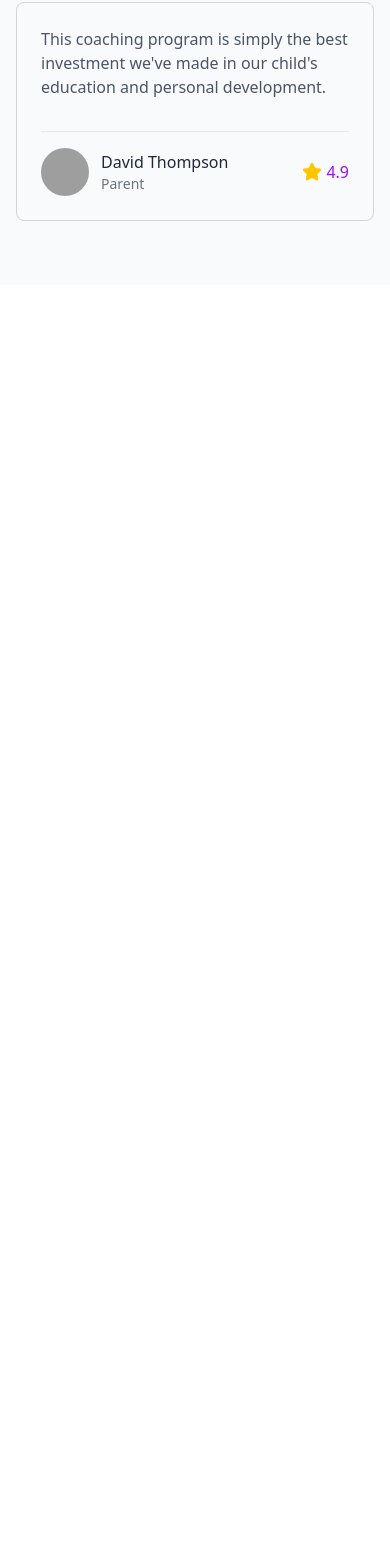
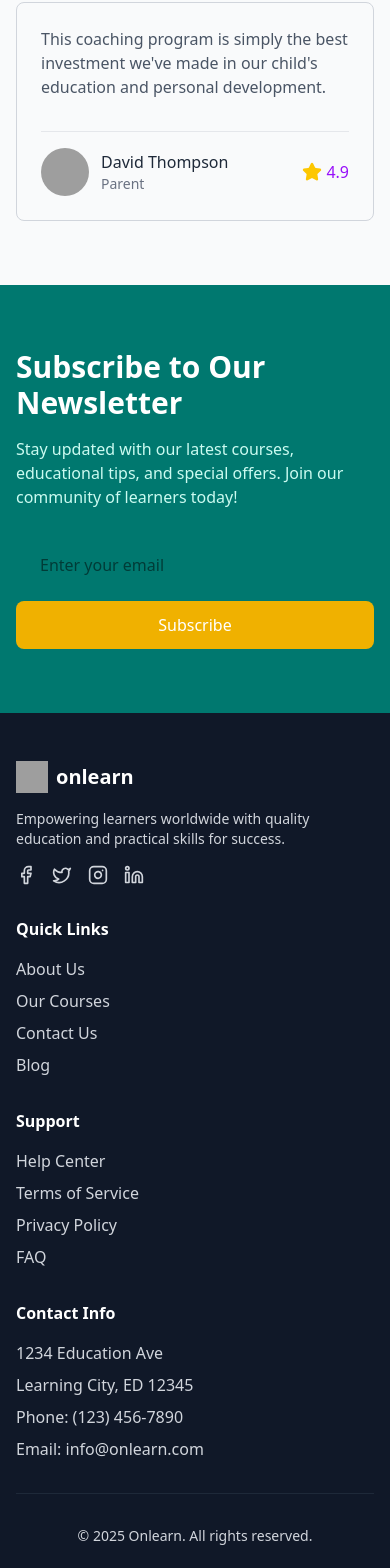
Before and after one commit to rsjrcat/bms, a React (Vite) app: page / in a window 390 px wide. Shown: the part 5872-7440 px from the top of the page. Before the commit the page ends 6157 px from the top, so only its background shows below. Built offline with nearby package versions, Linux system fonts and the light colour scheme; grey boxes are pictures that could not be loaded.

Commit message:
Add Newsletter and Footer Components

```diff
--- a/src/App.jsx
+++ b/src/App.jsx
@@ -1,4 +1,6 @@
 import Navbar from "./components/layout/Navbar";
+import Newsletter from "./components/layout/Newsletter";
+import Footer from "./components/layout/Footer";
 import FoundationalSkillsSection from "./pages/home/Certificates";
 import HeroSection from "./pages/home/HeroSection";
 import PopularCourses from "./pages/home/PopularCourses";
@@ -12,6 +14,8 @@ export default function App() {
       <PopularCourses />
       <FoundationalSkillsSection />
       <CoachingTestimonials />
-      </div>
+      <Newsletter />
+      <Footer />
+    </div>
   );
 }
--- /dev/null
+++ b/src/components/layout/Footer.jsx
@@ -0,0 +1,77 @@
+import React from 'react';
+import { Facebook, Twitter, Instagram, Linkedin } from 'lucide-react';
+
+const Footer = () => {
+  return (
+    <footer className="bg-gray-900 text-gray-300">
+      <div className="max-w-7xl mx-auto px-4 py-12">
+        <div className="grid grid-cols-1 md:grid-cols-2 lg:grid-cols-4 gap-8">
+          {/* Company Info */}
+          <div>
+            <div className="flex items-center mb-4">
+              <img src="https://s3u.tmimgcdn.com/u37752224/40b6d70b252d68b7bf449eb2804a627c.gif" alt="Onlearn Logo" className="h-8 w-8" />
+              <span className="ml-2 text-xl font-semibold text-white">onlearn</span>
+            </div>
+            <p className="text-sm mb-4">
+              Empowering learners worldwide with quality education and practical skills for success.
+            </p>
+            <div className="flex space-x-4">
+              <a href="#" className="hover:text-white transition-colors">
+                <Facebook size={20} />
+              </a>
+              <a href="#" className="hover:text-white transition-colors">
+                <Twitter size={20} />
+              </a>
+              <a href="#" className="hover:text-white transition-colors">
+                <Instagram size={20} />
+              </a>
+              <a href="#" className="hover:text-white transition-colors">
+                <Linkedin size={20} />
+              </a>
+            </div>
+          </div>
+
+          {/* Quick Links */}
+          <div>
+            <h3 className="text-white font-semibold mb-4">Quick Links</h3>
+            <ul className="space-y-2">
+              <li><a href="/about" className="hover:text-white transition-colors">About Us</a></li>
+              <li><a href="/courses" className="hover:text-white transition-colors">Our Courses</a></li>
+              <li><a href="/contact" className="hover:text-white transition-colors">Contact Us</a></li>
+              <li><a href="/blog" className="hover:text-white transition-colors">Blog</a></li>
+            </ul>
+          </div>
+
+          {/* Support */}
+          <div>
+            <h3 className="text-white font-semibold mb-4">Support</h3>
+            <ul className="space-y-2">
+              <li><a href="/help" className="hover:text-white transition-colors">Help Center</a></li>
+              <li><a href="/terms" className="hover:text-white transition-colors">Terms of Service</a></li>
+              <li><a href="/privacy" className="hover:text-white transition-colors">Privacy Policy</a></li>
+              <li><a href="/faq" className="hover:text-white transition-colors">FAQ</a></li>
+            </ul>
+          </div>
+
+          {/* Contact Info */}
+          <div>
+            <h3 className="text-white font-semibold mb-4">Contact Info</h3>
+            <ul className="space-y-2">
+              <li>1234 Education Ave</li>
+              <li>Learning City, ED 12345</li>
+              <li>Phone: (123) 456-7890</li>
+              <li>Email: info@onlearn.com</li>
+            </ul>
+          </div>
+        </div>
+
+        {/* Bottom Bar */}
+        <div className="border-t border-gray-800 mt-8 pt-8 text-sm text-center">
+          <p>&copy; {new Date().getFullYear()} Onlearn. All rights reserved.</p>
+        </div>
+      </div>
+    </footer>
+  );
+};
+
+export default Footer;
--- /dev/null
+++ b/src/components/layout/Newsletter.jsx
@@ -0,0 +1,49 @@
+import React, { useState } from 'react';
+
+const Newsletter = () => {
+  const [email, setEmail] = useState('');
+
+  const handleSubmit = (e) => {
+    e.preventDefault();
+    // Handle newsletter subscription
+    console.log('Subscribing email:', email);
+    setEmail('');
+  };
+
+  return (
+    <section className="bg-teal-700 py-16">
+      <div className="max-w-7xl mx-auto px-4">
+        <div className="flex flex-col md:flex-row items-center justify-between gap-8">
+          <div className="text-white max-w-2xl">
+            <h2 className="text-3xl font-bold mb-4">Subscribe to Our Newsletter</h2>
+            <p className="text-teal-100">
+              Stay updated with our latest courses, educational tips, and special offers.
+              Join our community of learners today!
+            </p>
+          </div>
+
+          <form onSubmit={handleSubmit} className="w-full md:w-auto">
+            <div className="flex flex-col sm:flex-row gap-3">
+              <input
+                type="email"
+                value={email}
+                onChange={(e) => setEmail(e.target.value)}
+                placeholder="Enter your email"
+                className="px-6 py-3 rounded-lg w-full sm:w-80"
+                required
+              />
+              <button
+                type="submit"
+                className="bg-yellow-500 hover:bg-yellow-600 text-white font-medium px-8 py-3 rounded-lg transition-colors"
+              >
+                Subscribe
+              </button>
+            </div>
+          </form>
+        </div>
+      </div>
+    </section>
+  );
+};
+
+export default Newsletter;
```
